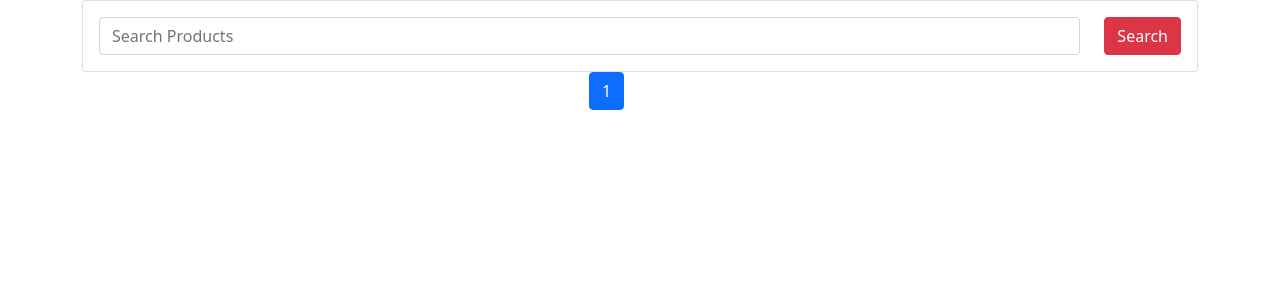
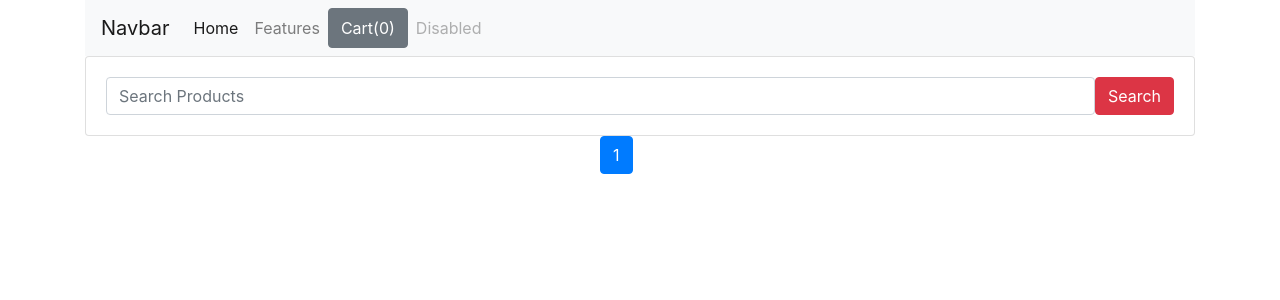
Before and after one commit to Emon-Khan/E-CommerceWebsite, a Django app: page / in a window 1280 px wide. Shown: the top 300 px of the page. Run offline with Django 5.2, Linux system fonts and the light colour scheme; data that the repository does not hold is empty.

Commit message:
Details page view added, also cart page was added but got some bug in my code, will fix that tomorrow

```diff
--- a/ecomsite/ecomsite/urls.py
+++ b/ecomsite/ecomsite/urls.py
@@ -21,4 +21,5 @@ from shop import views
 urlpatterns = [
     path('admin/', admin.site.urls),
     path('', views.index, name='index'),
+    path('<int:id>/', views.detail, name='detail')
 ]
--- a/ecomsite/shop/templates/shop/index.html
+++ b/ecomsite/shop/templates/shop/index.html
@@ -5,8 +5,8 @@
 <head>
     <meta charset="UTF-8">
     <meta name="viewport" content="width=device-width, initial-scale=1.0">
-    <link href="https://cdn.jsdelivr.net/npm/bootstrap@5.0.2/dist/css/bootstrap.min.css" rel="stylesheet"
-        integrity="sha384-EVSTQN3/azprG1Anm3QDgpJLIm9Nao0Yz1ztcQTwFspd3yD65VohhpuuCOmLASjC" crossorigin="anonymous">
+    <link rel="stylesheet" href="https://cdn.jsdelivr.net/npm/bootstrap@4.4.1/dist/css/bootstrap.min.css"
+        integrity="sha384-Vkoo8x4CGsO3+Hhxv8T/Q5PaXtkKtu6ug5TOeNV6gBiFeWPGFN9MuhOf23Q9Ifjh" crossorigin="anonymous">
     <link rel="stylesheet" href="{% static 'shop/style.css' %}">
 
     <title>Home</title>
@@ -14,6 +14,29 @@
 
 <body>
     <div class="container">
+        <div class="row">
+            <div class="col-md-12">
+                <nav class="navbar navbar-expand-lg navbar-light bg-light">
+                    <a class="navbar-brand" href="#">Navbar</a>
+                    <button class="navbar-toggler" type="button" data-toggle="collapse"
+                        data-target="#navbarNavAltMarkup" aria-controls="navbarNavAltMarkup" aria-expanded="false"
+                        aria-label="Toggle navigation">
+                        <span class="navbar-toggler-icon"></span>
+                    </button>
+                    <div class="collapse navbar-collapse" id="navbarNavAltMarkup">
+                        <div class="navbar-nav">
+                            <a class="nav-item nav-link active" href="#">Home <span class="sr-only">(current)</span></a>
+                            <a class="nav-item nav-link" href="#">Features</a>
+                            <button id="cart" type="button" data-html="true" class="btn btn-secondary"
+                                data-container="body" data-toggle="popover" data-placement="bottom" data-content="">
+                                Cart(0)
+                            </button>
+                            <a class="nav-item nav-link disabled" href="#">Disabled</a>
+                        </div>
+                    </div>
+                </nav>
+            </div>
+        </div>
         <div class="row">
             <div class="col-md-12">
                 <form class="card card-sm">
@@ -35,13 +58,15 @@
                 <div class="cart">
                     <img class="card-img-top" src="{{product.image}}" alt="">
                     <div class="card-body">
-                        <div class="card-title prdc-title">
-                            {{product.title|slice:":30"}}
-                            {% if product.title|length > 30 %}...{% endif %}
+                        <div id="title{{product.id}}" class="card-title prdc-title">
+                            {{product.title|slice:":22"}}
+                            {% if product.title|length > 22 %}...{% endif %}
                         </div>
                         <div class="card-text prdc-price">
                             ৳ {{product.price}}
                         </div>
+                        <a href="/{{product.id}}" class="btn btn-danger">View</a>
+                        <a id="{{product.id}}" class="btn btn-info access-btn">Add to cart</a>
                     </div>
                 </div>
             </div>
@@ -51,26 +76,75 @@
             <div class="col-md-3 offset-md-5">
                 <ul class="paginaton justify-content-center" style="display: inline-flex; list-style: none;">
                     {% if product_objects.has_previous %}
-                        <li class="page-item" >
-                            <a class="page-link page-link-red" href="?page={{ product_objects.previous_page_number }}">Previous</a>
-                        </li>
+                    <li class="page-item">
+                        <a class="page-link page-link-red"
+                            href="?page={{ product_objects.previous_page_number }}">Previous</a>
+                    </li>
                     {% endif %}
                     <li class="page-item active">
-                        <a class="page-link page-link-red" href="?page={{product_objects.number}}">{{ product_objects.number }}</a>
+                        <a class="page-link page-link-red"
+                            href="?page={{product_objects.number}}">{{product_objects.number }}</a>
                     </li>
                     {% if product_objects.has_next %}
-                        <li class="page-item">
-                            <a class="page-link page-link-red" href="?page={{product_objects.next_page_number}}">next</a>
-                        </li>
+                    <li class="page-item">
+                        <a class="page-link page-link-red" href="?page={{product_objects.next_page_number}}">next</a>
+                    </li>
                     {% endif %}
                 </ul>
             </div>
         </div>
     </div>
 
-    <script src="https://cdn.jsdelivr.net/npm/bootstrap@5.0.2/dist/js/bootstrap.bundle.min.js"
-        integrity="sha384-MrcW6ZMFYlzcLA8Nl+NtUVF0sA7MsXsP1UyJoMp4YLEuNSfAP+JcXn/tWtIaxVXM"
+    <script src="https://code.jquery.com/jquery-3.4.1.slim.min.js"
+        integrity="sha384-J6qa4849blE2+poT4WnyKhv5vZF5SrPo0iEjwBvKU7imGFAV0wwj1yYfoRSJoZ+n"
         crossorigin="anonymous"></script>
+    <script src="https://cdn.jsdelivr.net/npm/popper.js@1.16.0/dist/umd/popper.min.js"
+        integrity="sha384-Q6E9RHvbIyZFJoft+2mJbHaEWldlvI9IOYy5n3zV9zzTtmI3UksdQRVvoxMfooAo"
+        crossorigin="anonymous"></script>
+    <script src="https://cdn.jsdelivr.net/npm/bootstrap@4.4.1/dist/js/bootstrap.min.js"
+        integrity="sha384-wfSDF2E50Y2D1uUdj0O3uMBJnjuUD4Ih7YwaYd1iqfktj0Uod8GCExl3Og8ifwB6"
+        crossorigin="anonymous"></script>
+    <script type="text/javascript">
+        console.log('This is working');
+        var cart;
+        if (localStorage.getItem('cart') === null) {
+            cart = {};
+        } else {
+            cart = JSON.parse(localStorage.getItem('cart'));
+        }
+        // $(document).ready(function () {
+        $(document).on('click', '.access-btn', function () {
+            // console.log("The add to cart button is clicked");
+            let item_id = this.id.toString();
+            // console.log(item_id);
+            if (cart[item_id] != undefined) {
+                cart[item_id]++;
+            } else {
+                cart[item_id] = 1;
+            }
+            console.log(cart);
+            localStorage.setItem(cart, JSON.stringify(cart));
+            document.getElementById("cart").innerHTML = "Cart" + Object.keys(cart).length;
+        });
+        // });
+        // $(function () {
+        //     $('[data-toggle="popover"]').popover();
+        //     document.getElementById("cart").setAttribute('data-content', '<h5>This is your cart</h5>')
+        // });
+        displayCart(cart);
+        function displayCart(cart) {
+            var cartString = "";
+            cartString += "<h5>This is your cart</h5>";
+            var cartIndex = 1;
+            for (var x in cart) {
+                cartString += cartIndex;
+                cartString += document.getElementById("title" + x).innerHTML + "Qty:" + cart[x];
+                cartIndex += 1;
+            }
+            document.getElementById("cart").setAttribute('data-content', cartString);
+            $('[data-toggle="popover"]').popover();
+        };
+    </script>
 </body>
 
 </html>
--- a/ecomsite/shop/views.py
+++ b/ecomsite/shop/views.py
@@ -12,3 +12,7 @@ def index(request):
     page = request.GET.get('page')
     product_objects = paginator.get_page(page)
     return render(request, 'shop/index.html', {'product_objects':product_objects})
+
+def detail(request, id):
+    product_object = Products.objects.get(id = id)
+    return render(request, 'shop/details.html', {'product_object':product_object})
```
Also changed, not shown: ecomsite/shop/templates/shop/details.html (added, +48 -0 lines).
